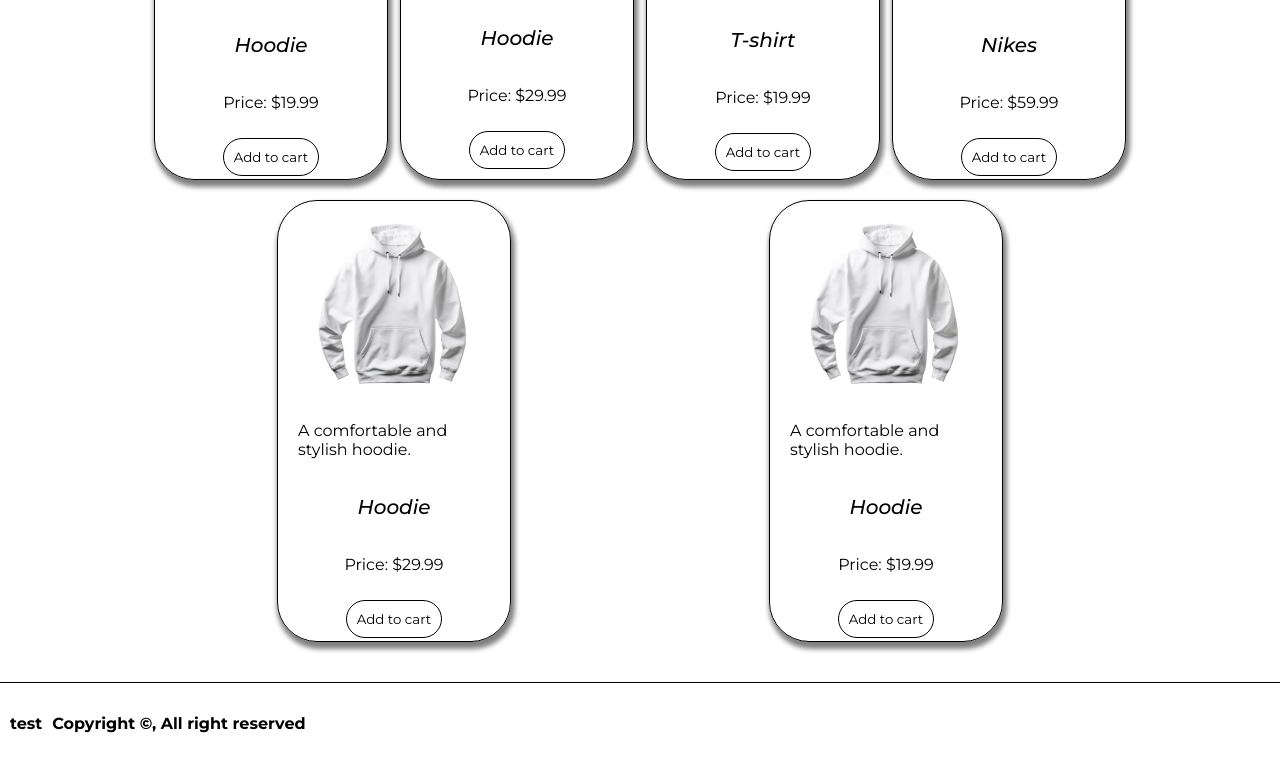
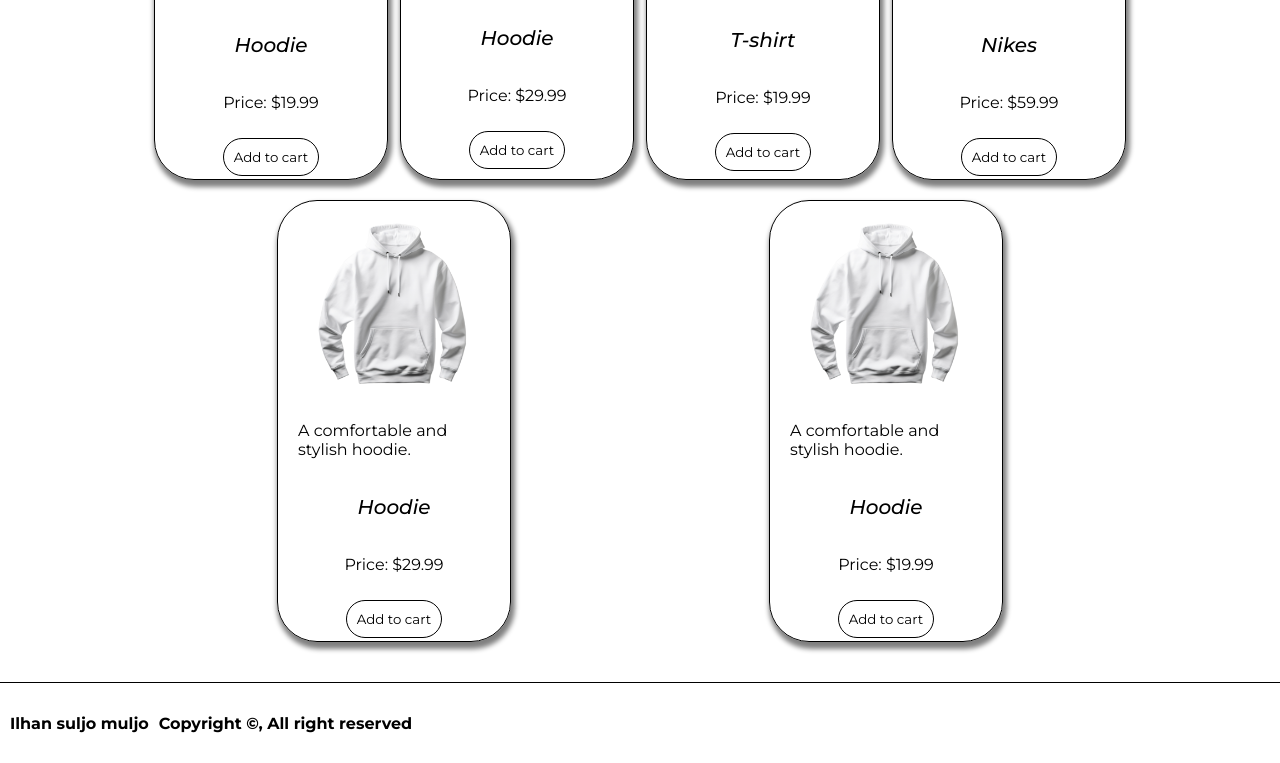
Before and after one commit to Ismail6610/website-test, a plain HTML site: page index.html in a window 1280 px wide. Shown: the part 916-1679 px from the top of the page. Drawn offline with nearby package versions, Linux system fonts and the light colour scheme.

Commit message:
Suljo muljo p tag

```diff
--- a/index.html
+++ b/index.html
@@ -43,7 +43,7 @@
         </main>
 
         <footer>
-            <p>test</p>
+            <p>Ilhan suljo muljo</p>
             <p> Copyright ©, All right reserved</p>
         </footer>
 
```
